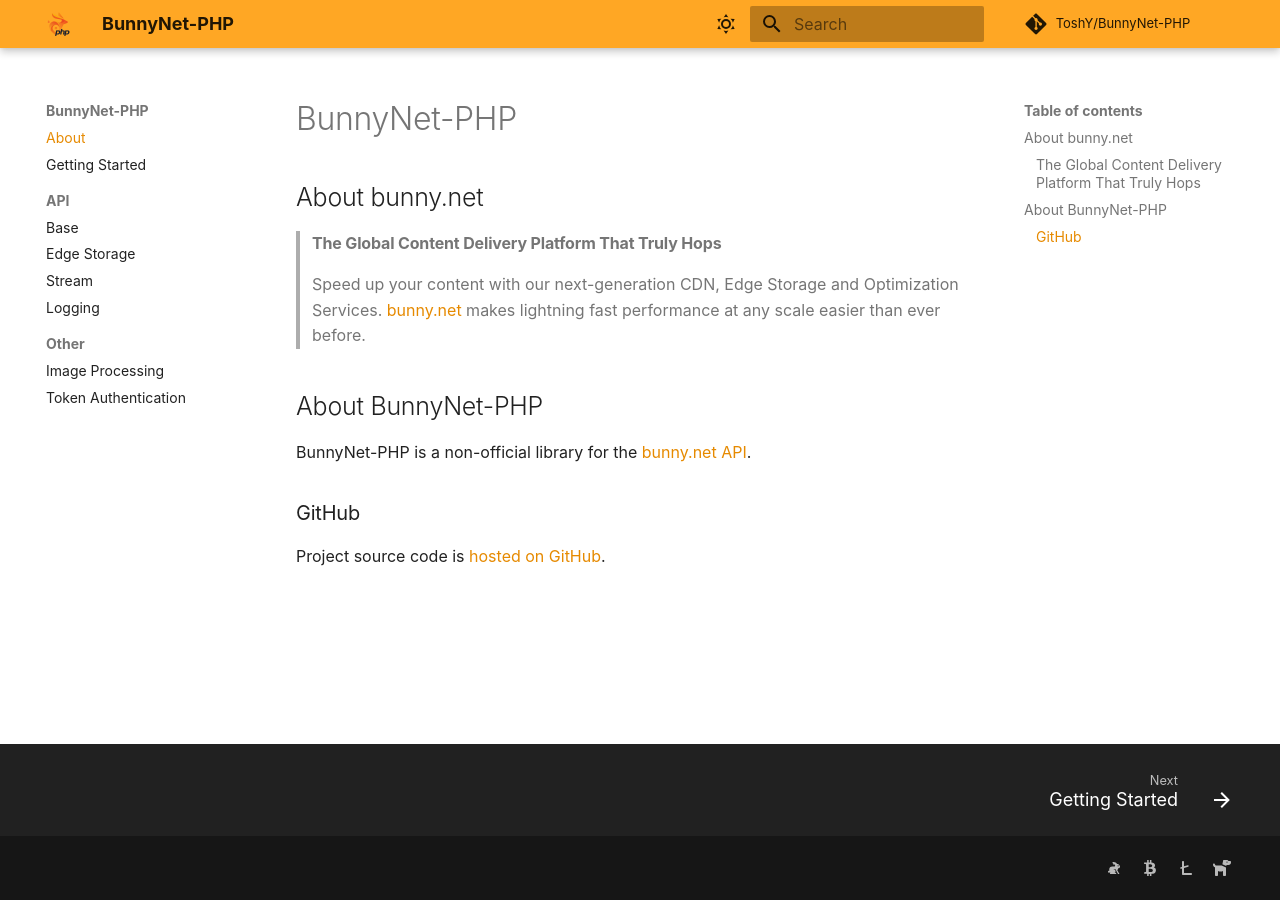
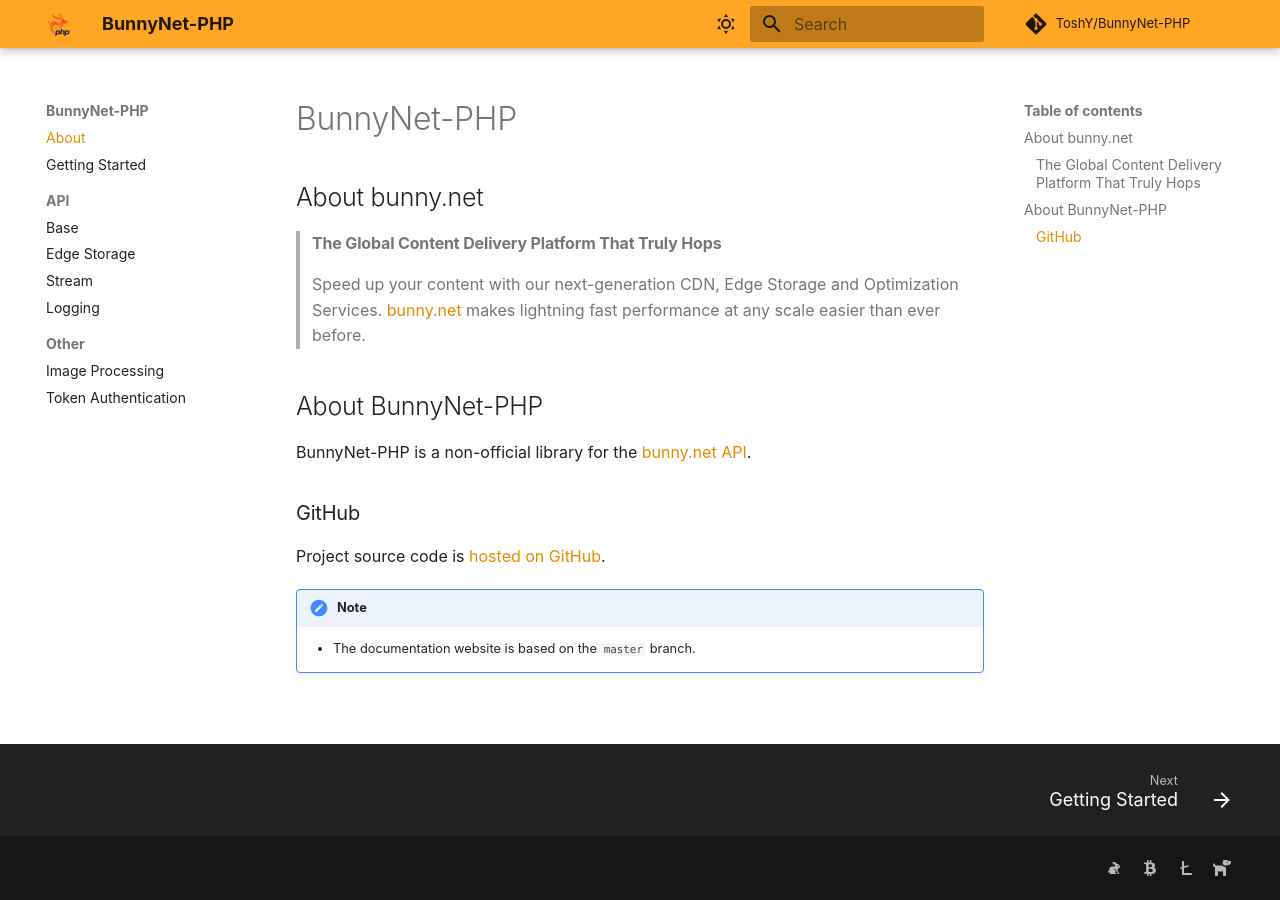
Before and after one commit to ToshY/BunnyNet-PHP, an MkDocs documentation site: the page built from docs/index.md, in a window 1280 px wide. Built offline with MkDocs 1.6.1 and Material for MkDocs 9.7.7, drawn with Linux system fonts in a browser that asks for light colours; some web fonts are replaced; comment, search, counter and statistics services are not loaded.

Commit message:
removed no longer relevant note at importDnsRecords; added note regarding documentation website to index

```diff
--- a/docs/index.md
+++ b/docs/index.md
@@ -13,3 +13,7 @@ BunnyNet-PHP is a non-official library for the [bunny.net API](https://docs.bunn
 ### GitHub
 
 Project source code is [hosted on GitHub](https://github.com/ToshY/BunnyNet-PHP).
+
+!!! note
+
+    - The documentation website is based on the `master` branch.
```
Also changed, not shown: docs/base-api.md (+0 -4 lines).
